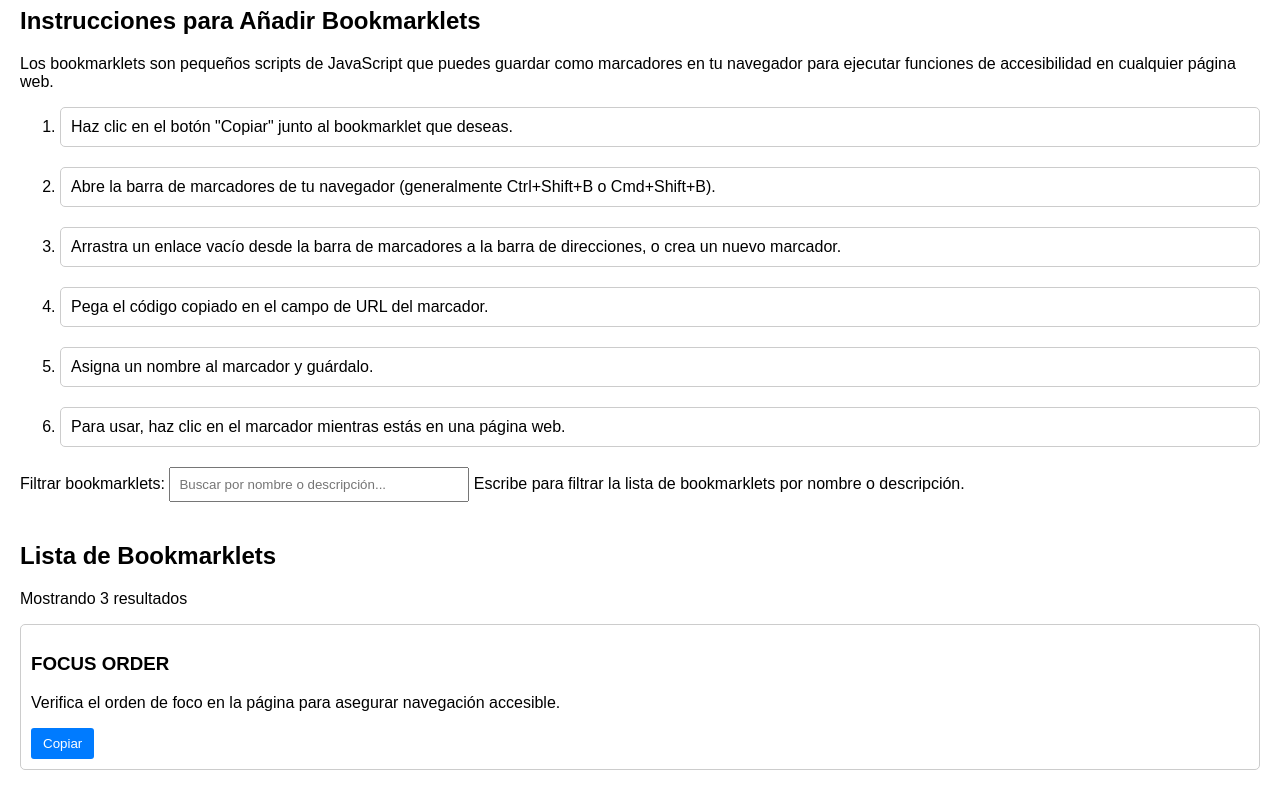
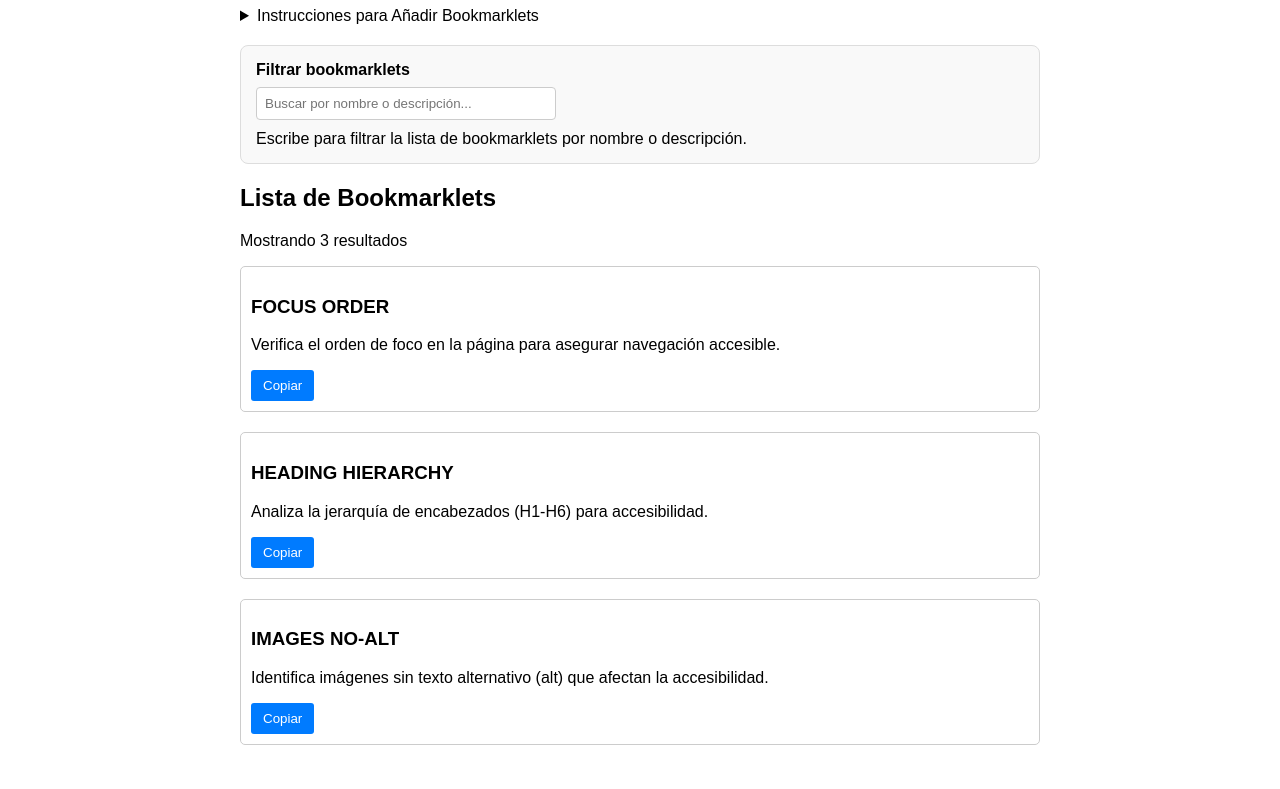
Before and after one commit to JesusGonzalezA/bookmarklets-a11y, a website: page index.html in a window 1280 px wide. Shown: the part 73-862 px from the top of the page. After the commit the page ends 838 px from the top, so only its background shows below. Drawn offline with Linux system fonts and the light colour scheme.

Commit message:
Improve styles

```diff
--- a/index.html
+++ b/index.html
@@ -5,8 +5,10 @@
     <meta name="viewport" content="width=device-width, initial-scale=1.0" />
     <title>Bookmarklets para Accesibilidad</title>
     <style>
-      body { font-family: Arial, sans-serif; margin: 20px; }
-      input { margin-bottom: 20px; padding: 8px; width: 100%; max-width: 300px; }
+      body { font-family: Arial, sans-serif; margin: 20px; max-width: 800px; margin: 20px auto; }
+      .search-container { padding: 15px; border: 1px solid #ddd; border-radius: 8px; background: #f9f9f9; margin-bottom: 20px; }
+      .search-container label { display: block; margin-bottom: 8px; font-weight: bold; }
+      input { padding: 8px; width: 100%; max-width: 300px; border: 1px solid #ccc; border-radius: 4px; }
       ul { list-style: none; padding: 0; }
       li { margin-bottom: 20px; padding: 10px; border: 1px solid #ccc; border-radius: 5px; }
       button { padding: 8px 12px; background: #007bff; color: white; border: none; border-radius: 3px; cursor: pointer; }
@@ -20,7 +22,8 @@
     </header>
 
     <section>
-      <h2>Instrucciones para Añadir Bookmarklets</h2>
+      <details>
+        <summary>Instrucciones para Añadir Bookmarklets</summary>
         <p>Los bookmarklets son pequeños scripts de JavaScript que puedes guardar como marcadores en tu navegador para ejecutar funciones de accesibilidad en cualquier página web.</p>
         <ol>
           <li>Haz clic en el botón "Copiar" junto al bookmarklet que deseas.</li>
@@ -30,12 +33,13 @@
           <li>Asigna un nombre al marcador y guárdalo.</li>
           <li>Para usar, haz clic en el marcador mientras estás en una página web.</li>
         </ol>
+      </details>
     </section>
 
-    <section>
-      <label for="filter-input">Filtrar bookmarklets:</label>
-      <input id="filter-input" type="search" placeholder="Buscar por nombre o descripción..." aria-describedby="filter-help">
-      <span id="filter-help" class="sr-only">Escribe para filtrar la lista de bookmarklets por nombre o descripción.</span>
+    <section class="search-container" style="margin-top: 20px;">
+      <label for="filter-input">Filtrar bookmarklets</label>
+      <input id="filter-input" type="search" placeholder="Buscar por nombre o descripción..." aria-describedby="filter-help"><br>
+      <span id="filter-help" class="sr-only" style="margin-top: 10px; display: block;">Escribe para filtrar la lista de bookmarklets por nombre o descripción.</span>
     </section>
 
     <section>
```
Lines whose indentation alone changed are shown as unchanged.
